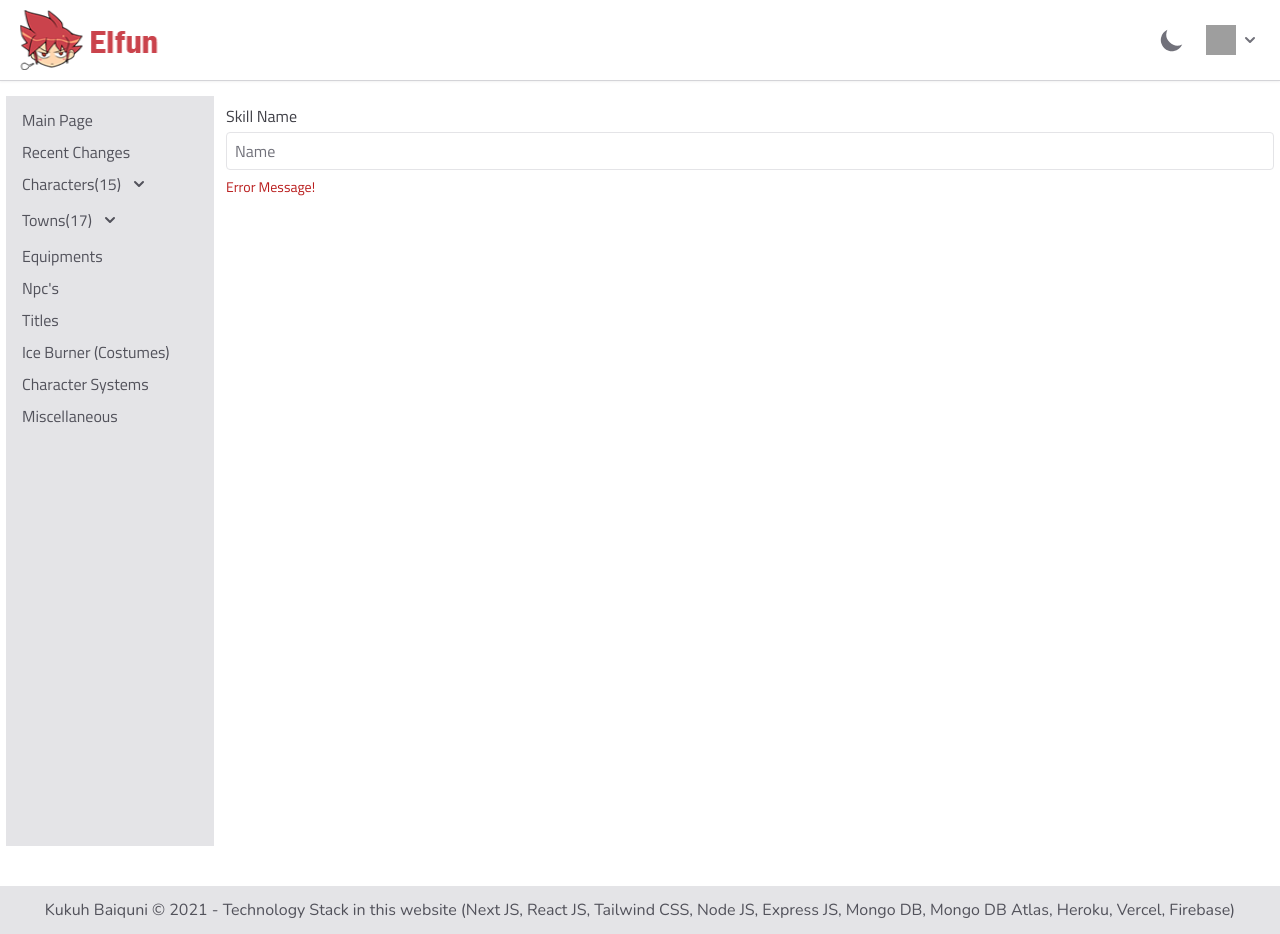
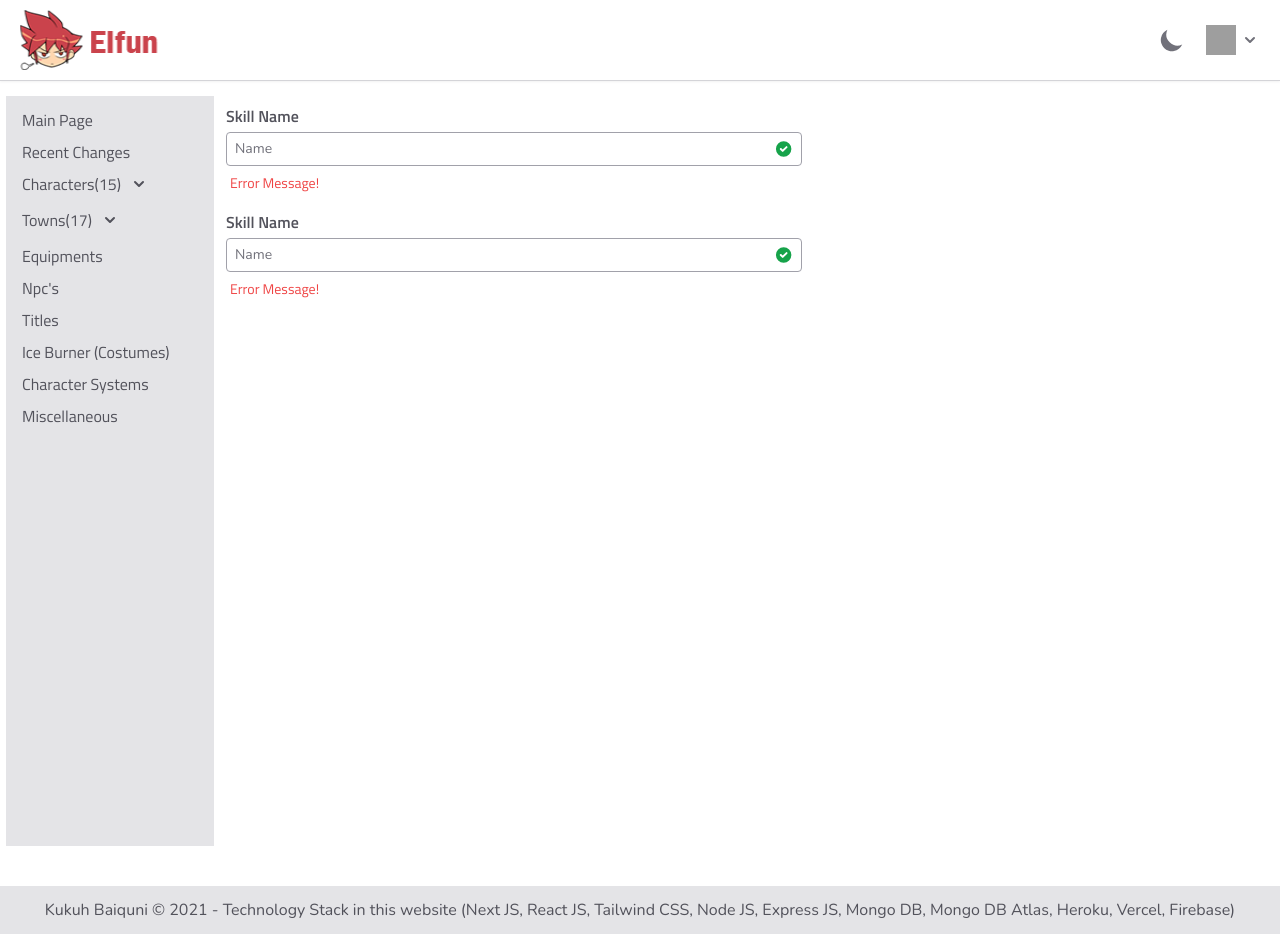
Before and after one commit to kukuhBaiquni/elfun, a Next.js app: page /contribution/skills in a window 1280 px wide. Built offline with nearby package versions, Linux system fonts and the light colour scheme; grey boxes are pictures that could not be loaded.

Commit message:
add input draft

```diff
--- a/src/components/forms/input-text/index.jsx
+++ b/src/components/forms/input-text/index.jsx
@@ -1,19 +1,23 @@
 import PropTypes from 'prop-types'
 import { memo } from 'react'
+import { CheckCircleIcon, XCircleIcon } from '@heroicons/react/solid'
 
 function InputText(props) {
   const { name = 'Name', register = () => {} } = props
   return (
-    <div className='py-2 font-titillium dark:text-gray-300 text-gray-700'>
-      <label className='' htmlFor={name}>Skill Name</label>
+    <div className='py-2 font-titillium dark:text-gray-400 text-gray-600'>
+      <label className='font-semibold' htmlFor={name}>Skill Name</label>
+      <div className='flex items-center border-input w-full focus-within:ring-1 ring-sky-600 my-1 px-2 font-nunito rounded transition-all duration-300'>
         <input
           {...register(name)}
-        className='block w-full outline-none py-1.5 px-2 border dark:border-gray-600 dark:bg-gray-600 dark:focus:bg-transparent my-1 rounded placeholder-gray-500 transition-all duration-300'
+          className='w-full outline-none placeholder-gray-500 bg-transparent text-sm py-1.5'
           id={name}
           placeholder={name}
           type='text'
         />
-      <span className='text-red-700 text-sm' role='alert'>Error Message!</span>
+        <CheckCircleIcon className='w-5 h-5 text-green-600' />
+      </div>
+      <span className='text-red-500 dark:text-red-700 ml-1 text-sm' role='alert'>Error Message!</span>
     </div>
   )
 }
--- a/src/pages/contribution/skills/index.jsx
+++ b/src/pages/contribution/skills/index.jsx
@@ -10,7 +10,12 @@ export default function Skills() {
         <meta content='Contribution guide for filling submission article form' name='description' />
         <meta content='Elfun Contribution Guide, Contribution Elfun, Elfun' name='keywords' />
       </Head>
-      <InputText />
+      <main>
+        <section className='max-w-xl'>
+          <InputText />
+          <InputText />
+        </section>
+      </main>
     </div>
   )
 }
--- a/styles/globals.css
+++ b/styles/globals.css
@@ -18,6 +18,9 @@
   .border-general {
     @apply border dark:border-gray-600 border-gray-300;
   }
+  .border-input {
+    @apply border dark:border-gray-600 border-gray-400;
+  }
   li .job-nesting:hover > div {
     opacity: 1;
   }
```
Lines whose indentation alone changed are shown as unchanged.
